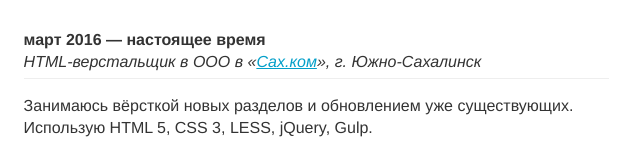
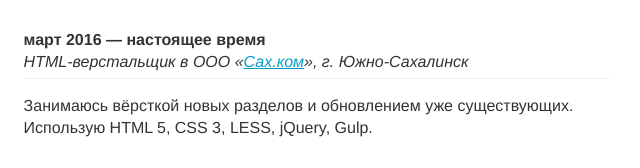
Before and after one commit to franzose/franzose.github.io, a plain HTML site: page index.html in a window 1280 px wide. Shown: the part 1027-1195 px from the top of the page, 381-1021 px from the left. Drawn offline with Linux system fonts and the light colour scheme.

Commit message:
Update index.html

```diff
--- a/index.html
+++ b/index.html
@@ -70,7 +70,7 @@
                             <div class="experience__header">
                                 <div class="experience__period">март 2016 — настоящее время</div>
                                 <div class="experience__role">
-                                    HTML-верстальщик в ООО в «<a href="http://sakh.com">Сах.ком</a>», г. Южно-Сахалинск
+                                    HTML-верстальщик в ООО «<a href="http://sakh.com">Сах.ком</a>», г. Южно-Сахалинск
                                 </div>
                             </div>
                             <div class="experience__description">
```
